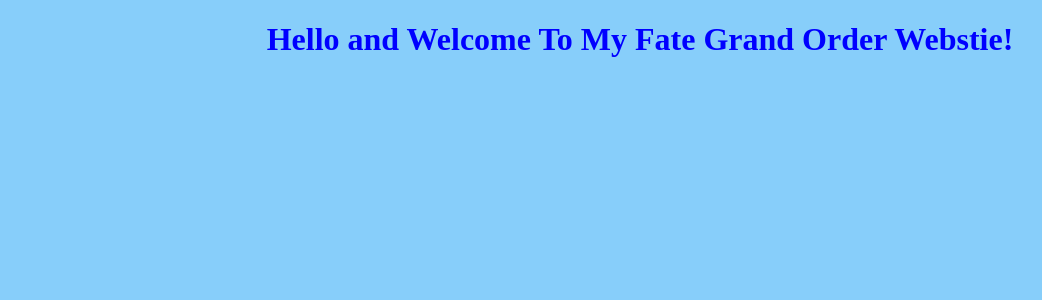
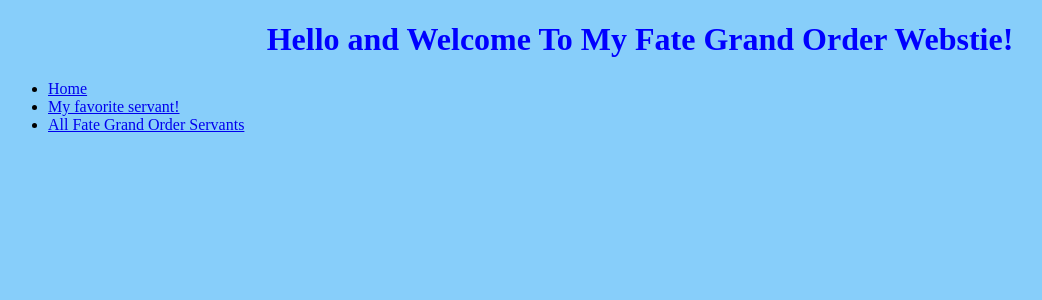
Before and after one commit to 3man75/FGO-Website, a Flask app: page / in a window 1280 px wide. Shown: the top 300 px of the page, without its empty margins (0-1042 px from the left). Run offline with Flask 2, Linux system fonts and the light colour scheme; some libraries are stand-ins or nearby versions.

Commit message:
Revert "new webpages"
This reverts commit ba7972fa4b6bacd1cf93c8f159eb2a00086d2c24.

```diff
--- a/templates/index.html
+++ b/templates/index.html
@@ -16,7 +16,16 @@
 
 
     <ul>
+      <!╌Home link ╌>
+      <li><A HREF="https://fateg.herokuapp.com/"> Home </A></li>
 
+      <!╌Favorite Servant link ╌>
+
+      <li><A HREF="https://fateg.herokuapp.com/favorite servant"> My favorite servant! </A></li>
+
+      <!╌FGO servant list through JSON link ╌>
+
+      <li><A HREF="https://fateg.herokuapp.com/all"> All Fate Grand Order Servants </A></li>
 
     </ul>
 
```
Also changed, not shown: templates/all.html (+11 -2 lines), templates/links.txt (deleted, +0 -11 lines), templates/servant.html (+10 -0 lines).
